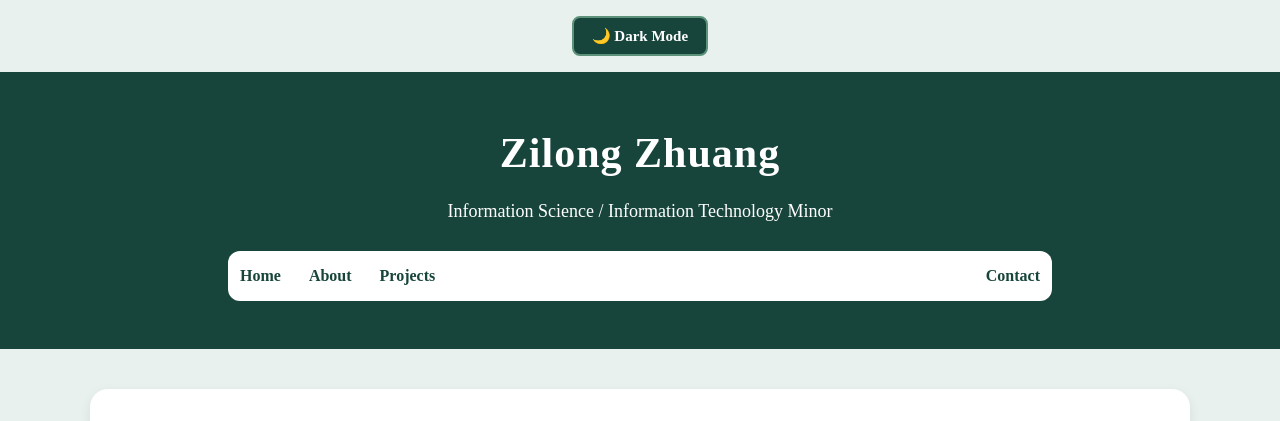
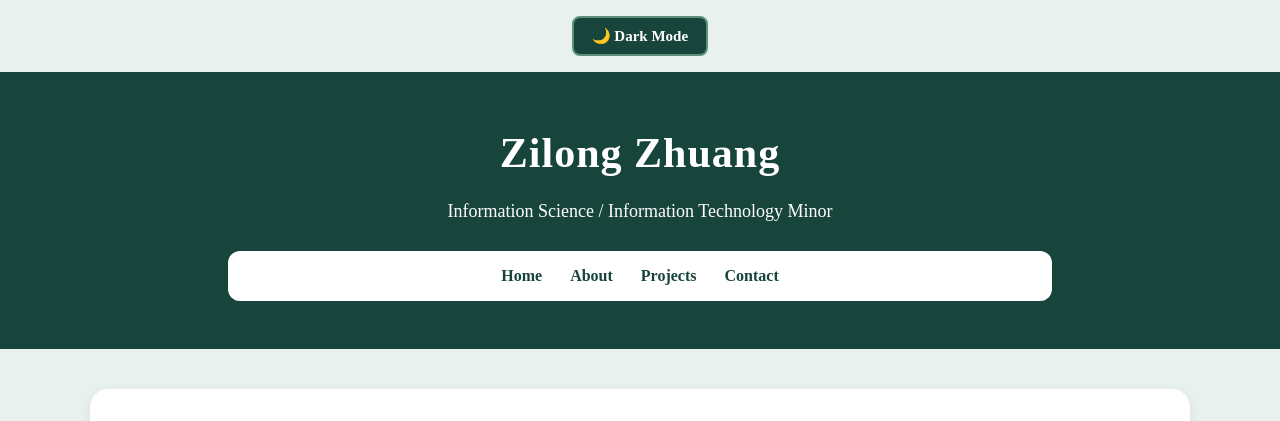
Before and after one commit to ZilongZ1/Lab-Responsive-Portfolio-Layout, a plain HTML site: page index.html in a window 1280 px wide. Shown: the top 421 px of the page. Drawn offline with nearby package versions, Linux system fonts and the light colour scheme.

Commit message:
Refactor navigation styles and update gap
Removed redundant navigation styles and adjusted gap in nav items.

```diff
--- a/style.css
+++ b/style.css
@@ -55,16 +55,6 @@ header p {
     color: #FFFFFF;
 }
 
-/* ---------- Navigation ---------- */
-
-nav {
-    background-color: var(--white);
-    padding: 12px;
-    border-radius: 12px;
-    max-width: 700px;
-    margin: 0 auto;
-    transition: background-color 0.3s ease;
-}
 
 /* Navigation Bar */
 
@@ -81,7 +71,7 @@ nav ul {
     flex-wrap: wrap;
     justify-content: center;
     align-items: center;
-    gap: 8px 16px;
+    gap: 12px 28px;
     list-style-type: none;
     padding: 0;
     margin: 0;
@@ -146,11 +136,6 @@ body.dark-mode nav a:hover {
     outline-offset: 3px;
 }
 
-/* Keep the theme button separate from navigation links */
-
-nav ul li:last-child {
-    margin-left: auto;
-}
 
 /* ---------- Main Content ---------- */
 
```
